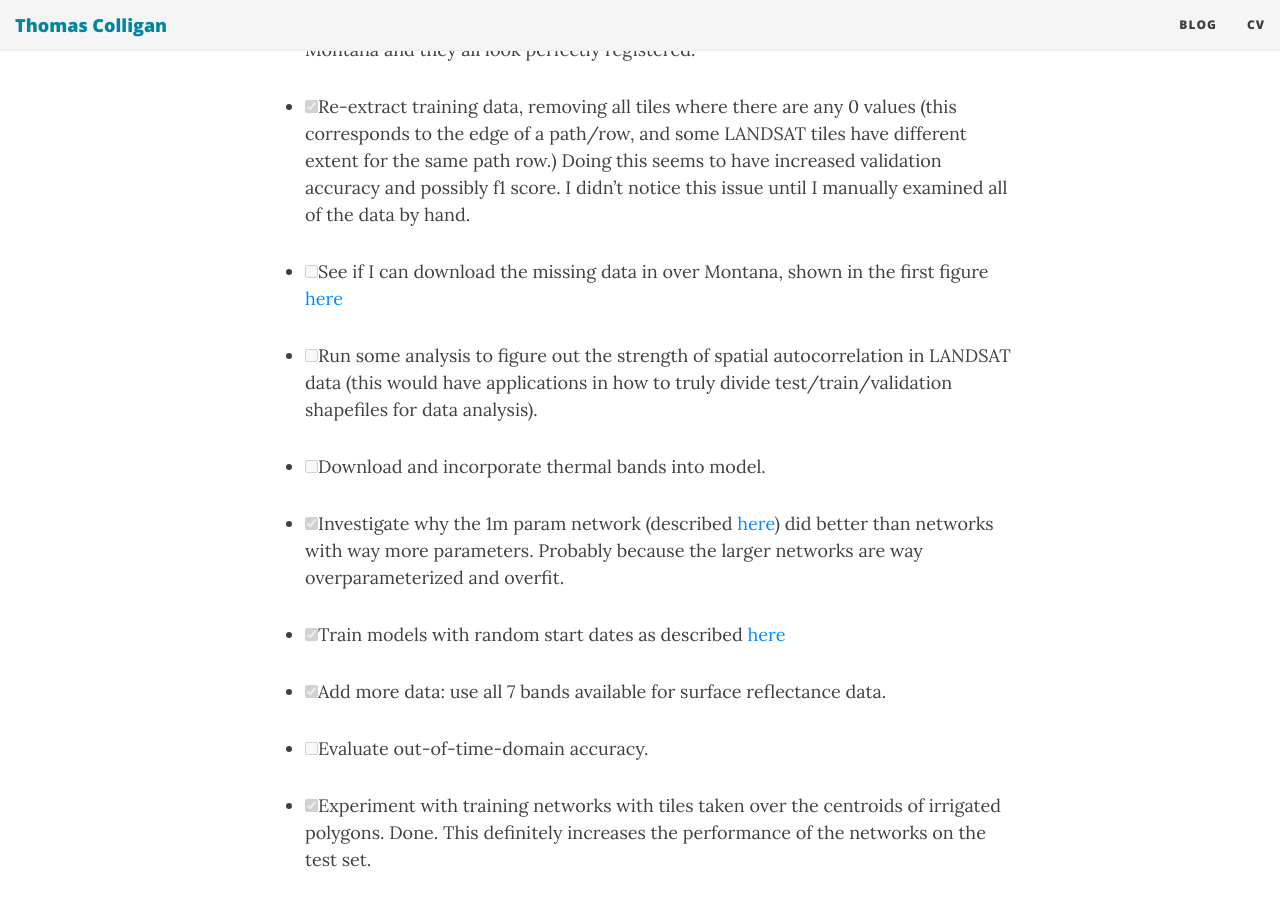
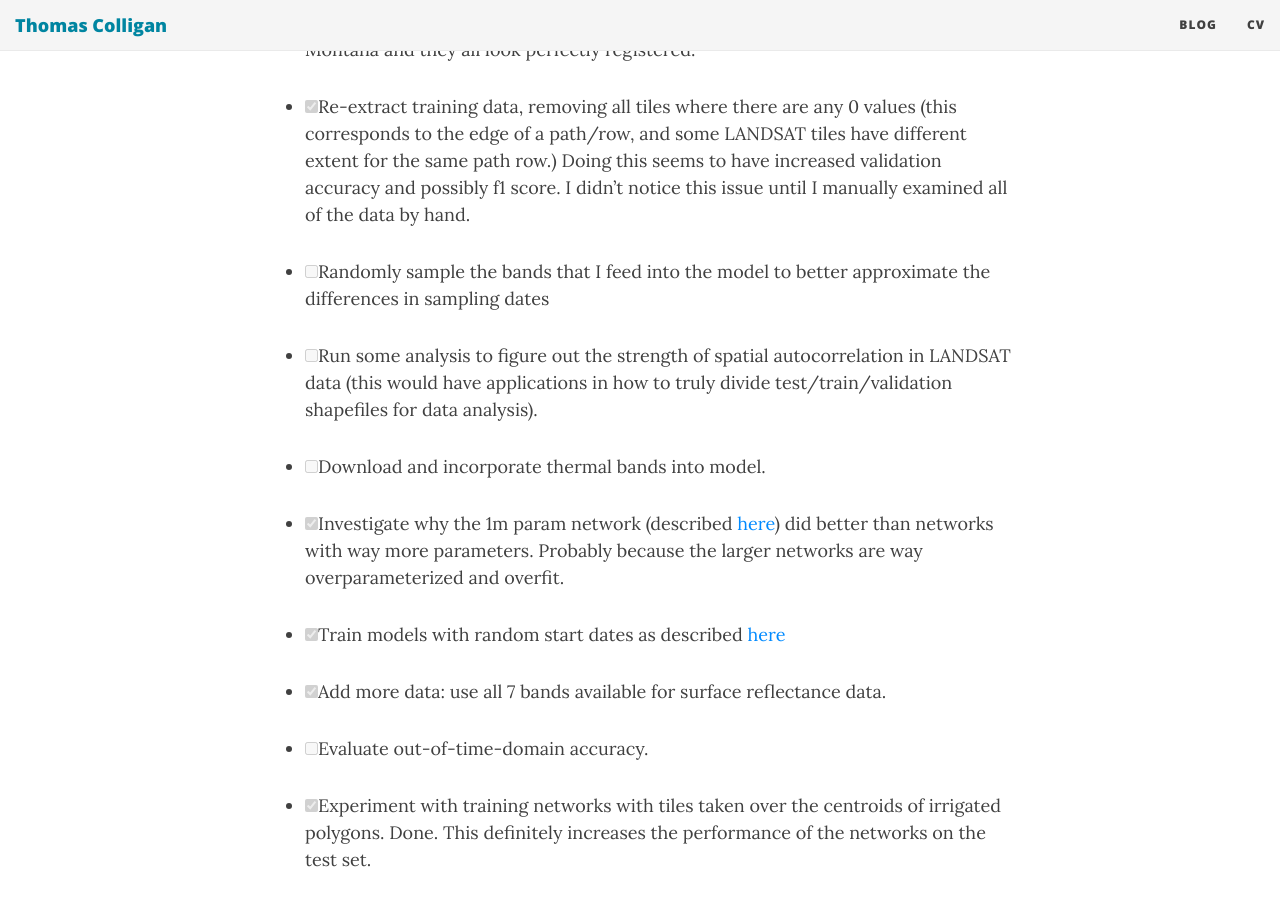
Before and after one commit to colligant/colligant.github.io, a Jekyll site: the page built from _posts/2020-04-01-2020-04-01-next-steps.md, in a window 1280 px wide and 900 px high, scrolled down 316 px. Built offline with Jekyll 4.4.1, drawn with Linux system fonts in a browser that asks for light colours; nearby versions of some CDN libraries.

Commit message:
Update next steps

```diff
--- a/_posts/2020-04-01-2020-04-01-next-steps.md
+++ b/_posts/2020-04-01-2020-04-01-next-steps.md
@@ -11,8 +11,8 @@ Wed Apr 1 09:20:46 MDT 2020
   Doing this seems to have increased validation accuracy and possibly f1 score. I didn't notice this
   issue until I manually examined all of the data by hand.
 
-- [ ] See if I can download the missing data in over Montana, shown in the first figure [here]({%
-  post_url 2020-03-31-2020-03-31-data-description %})
+- [ ] Randomly sample the bands that I feed into the model to better approximate
+  the differences in sampling dates
 
 - [ ] Run some analysis to figure out the strength of spatial autocorrelation in LANDSAT data (this
   would have applications in how to truly divide test/train/validation shapefiles for data analysis).
```
Also changed, not shown: _posts/2020-04-19-2020-04-19-training-data-differences.md (+2 -1 lines).
